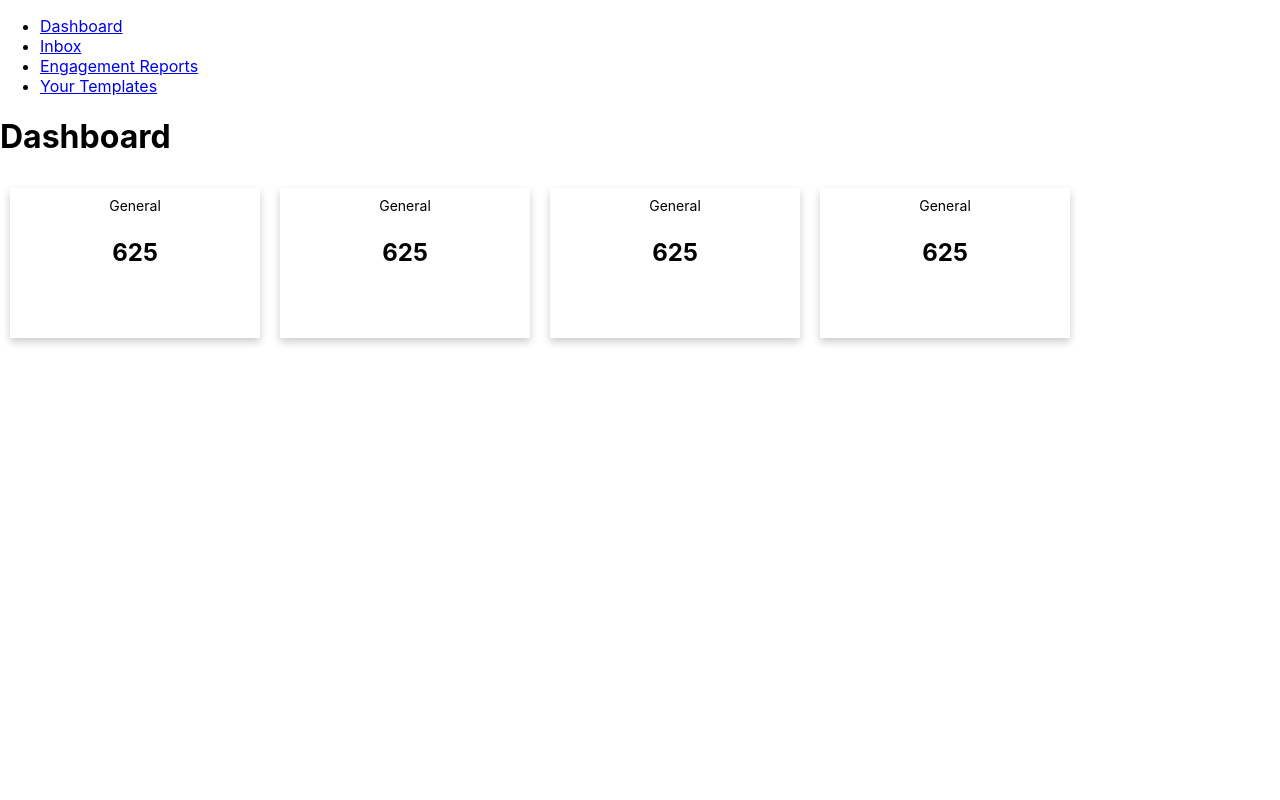
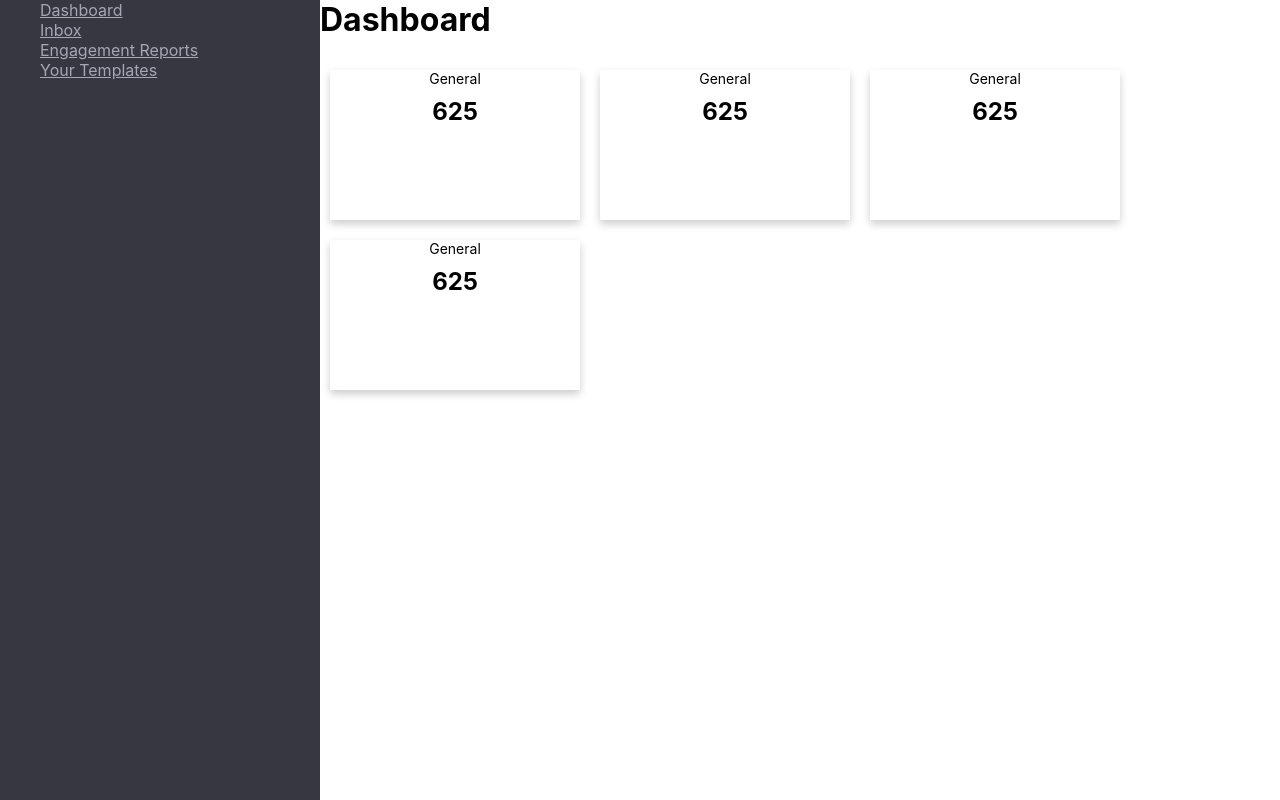
Before and after one commit to vinh-hua/civic-qa, a React (Create React App) app in the folder my-app/: page / in a window 1280 px wide. Built offline with nearby package versions, Linux system fonts and the light colour scheme.

Commit message:
initial nav bar styling

```diff
--- a/my-app/src/App.css
+++ b/my-app/src/App.css
@@ -1,3 +1,18 @@
 .App {
   text-align: center;
 }
+
+.nav-bar {
+  background-color: #363740;
+  float: left;
+  width: 25%;
+  height: 100vh;
+}
+
+ul {
+  list-style-type: none;
+}
+
+.nav-link {
+  color: #A4A6B3;
+}
--- a/my-app/src/App.js
+++ b/my-app/src/App.js
@@ -8,12 +8,12 @@ import Templates from './Views/Templates';
 function App() {
   return (
     <Router>
-      <nav>
+      <nav class="nav-bar">
         <ul>
-          <li><Link to="/dashboard">Dashboard</Link></li>
-          <li><Link to="/inbox">Inbox</Link></li>
-          <li><Link to="/engagement-reports">Engagement Reports</Link></li>
-          <li><Link to="/templates">Your Templates</Link></li>
+          <li><Link class="nav-link" to="/dashboard">Dashboard</Link></li>
+          <li><Link class="nav-link" to="/inbox">Inbox</Link></li>
+          <li><Link class="nav-link" to="/engagement-reports">Engagement Reports</Link></li>
+          <li><Link class="nav-link" to="/templates">Your Templates</Link></li>
         </ul>
       </nav>
       <Route path="/" exact component={Dashboard}></Route>
--- a/my-app/src/index.css
+++ b/my-app/src/index.css
@@ -1,5 +1,10 @@
+* {
+  margin-top: 0;
+}
+
 body {
   margin: 0;
+  padding: 0;
   font-family: -apple-system, BlinkMacSystemFont, 'Segoe UI', 'Roboto', 'Oxygen',
     'Ubuntu', 'Cantarell', 'Fira Sans', 'Droid Sans', 'Helvetica Neue',
     sans-serif;
```
